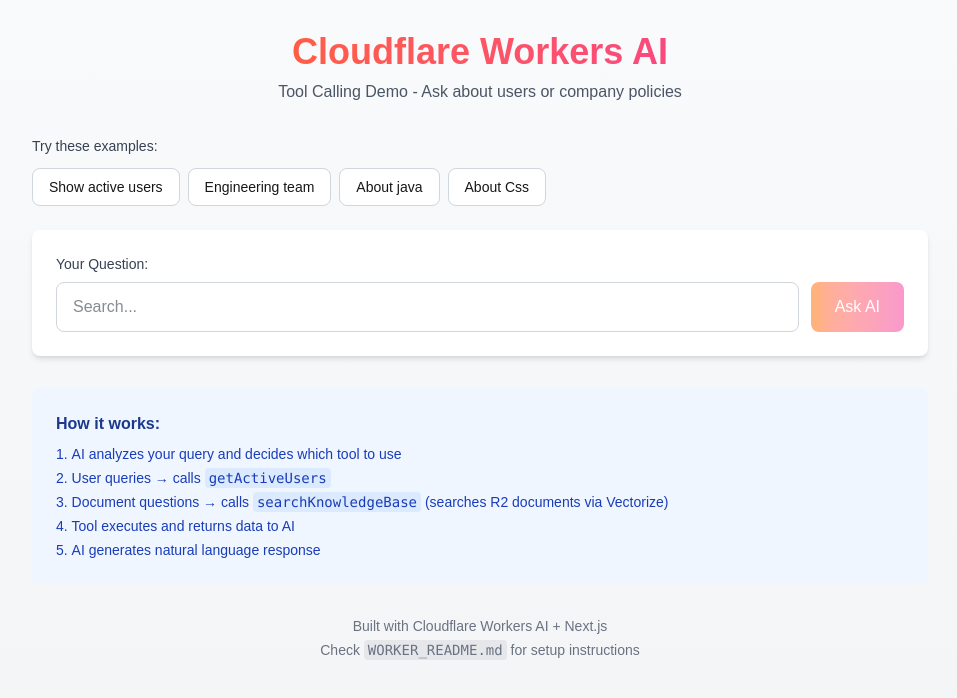
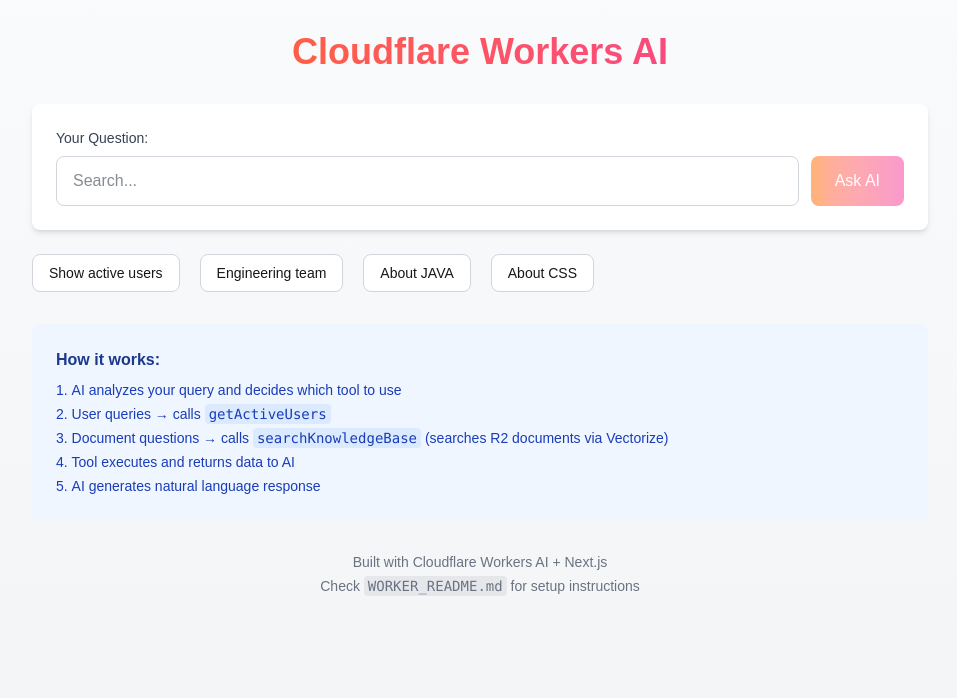
Before and after one commit to Kamakshi-Aruna/cloudflare-tool-calling-database, a Next.js app: page / in a window 1280 px wide. Shown: the top 698 px of the page, without its empty margins (160-1117 px from the left). Built offline with nearby package versions, Linux system fonts and the light colour scheme.

Commit message:
ui updates

```diff
--- a/src/app/page.tsx
+++ b/src/app/page.tsx
@@ -19,8 +19,8 @@
   const exampleQueries = [
     { label: 'Show active users', query: 'Show me the list of active users' },
     { label: 'Engineering team', query: 'List all active users in Engineering department' },
-    { label: 'About java', query: 'What is our java?' },
-    { label: 'About Css', query: 'What is css??' },
+    { label: 'About JAVA', query: 'What is our java?' },
+    { label: 'About CSS', query: 'What is CSS?' },
   ];
 
   const handleSubmit = async (e: React.FormEvent) => {
@@ -32,7 +32,7 @@
 
     try {
       const response = await fetch(`${workerUrl}?query=${encodeURIComponent(query)}`);
-      const data = await response.json();
+      const data: AIResponse = await response.json();
       setResult(data);
     } catch (error) {
       setResult({
@@ -58,26 +58,8 @@
           <h1 className="text-4xl font-bold mb-2 bg-gradient-to-r from-orange-500 to-pink-500 bg-clip-text text-transparent">
             Cloudflare Workers AI
           </h1>
-          <p className="text-gray-600 dark:text-gray-400">
-            Tool Calling Demo - Ask about users or company policies
-          </p>
         </div>
 
-        {/* Example Queries */}
-        <div className="mb-6">
-          <p className="text-sm font-medium mb-3 text-gray-700 dark:text-gray-300">Try these examples:</p>
-          <div className="flex flex-wrap gap-2">
-            {exampleQueries.map((example, idx) => (
-              <button
-                key={idx}
-                onClick={() => handleExampleClick(example.query)}
-                className="px-4 py-2 text-sm bg-white dark:bg-gray-800 border border-gray-300 dark:border-gray-600 rounded-lg hover:bg-gray-50 dark:hover:bg-gray-700 transition-colors"
-              >
-                {example.label}
-              </button>
-            ))}
-          </div>
-        </div>
 
         {/* Query Form */}
         <form onSubmit={handleSubmit} className="mb-6">
@@ -104,6 +86,22 @@
             </div>
           </div>
         </form>
+
+          {/* Example Queries */}
+          <div className="mb-6">
+              <div className="flex flex-wrap gap-5">
+                  {exampleQueries.map((example, idx) => (
+                      <button
+                          key={idx}
+                          onClick={() => handleExampleClick(example.query)}
+                          className="px-4 py-2 text-sm bg-white dark:bg-gray-800 border border-gray-300 dark:border-gray-600 rounded-lg hover:bg-gray-50 dark:hover:bg-gray-700 transition-colors"
+                      >
+                          {example.label}
+                      </button>
+                  ))}
+              </div>
+          </div>
+
 
         {/* Loading State */}
         {loading && (
```
